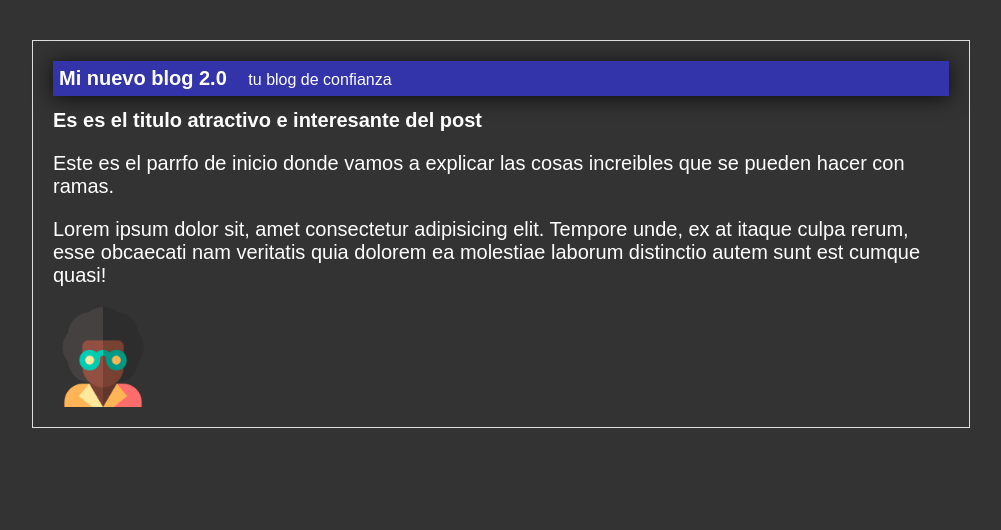
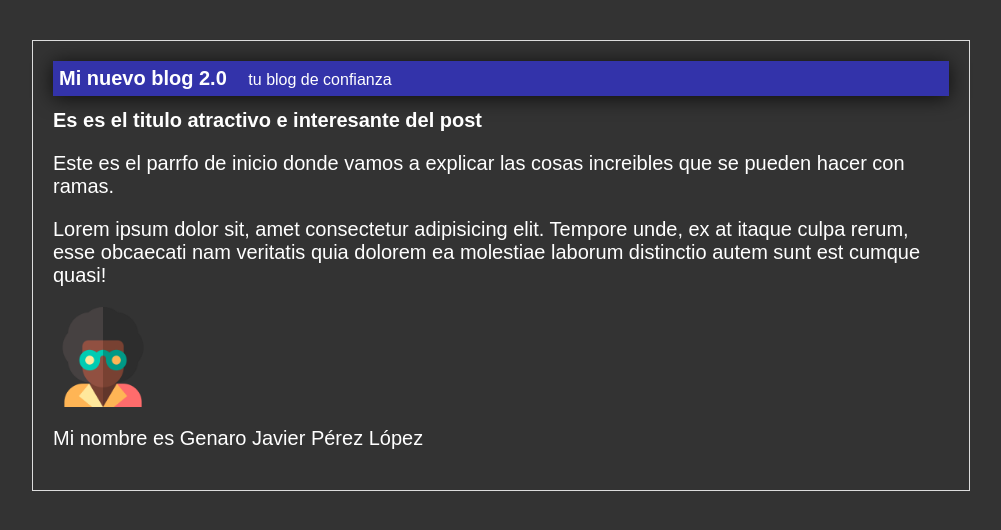
Before and after one commit to GenaroJavier/Primeros-pasos-con-Git-y-Github, a plain HTML site: page index.html in a window 1280 px wide. Shown: the whole page, without its empty margins (139-1140 px from the left). Drawn offline with Linux system fonts and the light colour scheme.

Commit message:
Incluimos el nombre del autor
Agregamos el nombre del desarrollador principal de la pagina.

```diff
--- a/index.html
+++ b/index.html
@@ -22,6 +22,9 @@
                     Lorem ipsum dolor sit, amet consectetur adipisicing elit. Tempore unde, ex at itaque culpa rerum, esse obcaecati nam veritatis quia dolorem ea molestiae laborum distinctio autem sunt est cumque quasi!
                 </p>
                 <img src="img/042-Hippie.png" alt="">
+                <p>
+                    Mi nombre es Genaro Javier Pérez López
+                </p>
             </div>
         </div>
     </body>
```
